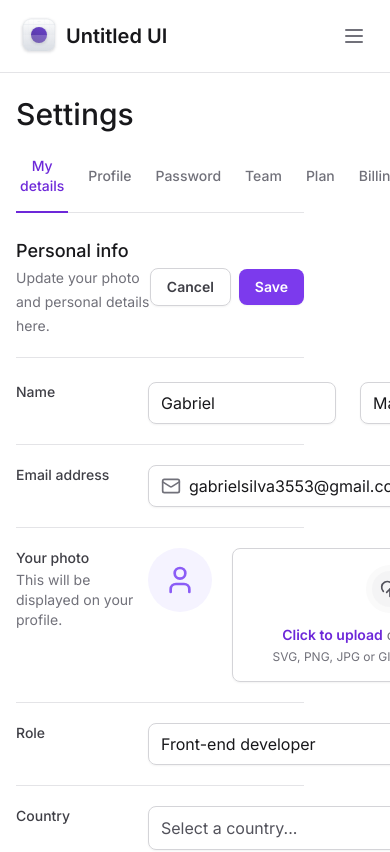
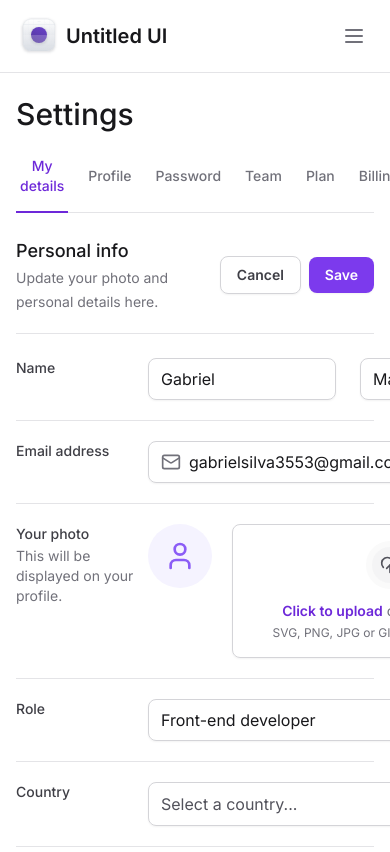
Before and after one commit to GabrielMartinsss/mastering-tailwind, a Next.js app: page / in a window 390 px wide. Shown: the top 852 px of the page. Built offline with nearby package versions, Linux system fonts and the light colour scheme.

Commit message:
style: display grid only in desktop

```diff
--- a/src/app/layout.tsx
+++ b/src/app/layout.tsx
@@ -18,7 +18,7 @@ export default function RootLayout({
   return (
     <html lang="en" className="antialiased">
       <body className={inter.className}>
-        <div className="grid min-h-screen grid-cols-app">
+        <div className="min-h-screen lg:grid lg:grid-cols-app">
           <Sidebar />
           <main className="px-4 pb-12 pt-24 lg:col-start-2 lg:px-8 lg:pb-12 lg:pt-8">
             {children}
```
